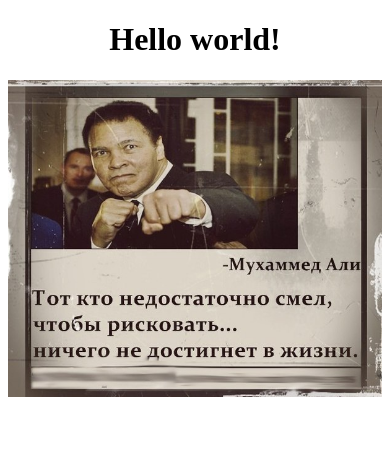
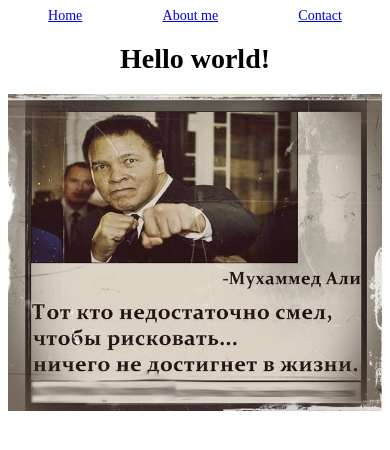
Before and after one commit to ershovro/sketches, a plain HTML site: page Responsive web design/index.html in a window 390 px wide. Drawn offline with Linux system fonts and the light colour scheme.

Commit message:
responsive typography

```diff
--- a/Responsive web design/index.html
+++ b/Responsive web design/index.html
@@ -6,6 +6,11 @@
       <link rel="stylesheet" href="style.css">
    </head>
    <body>
+      <nav class="navigation">
+         <a href="#">Home</a>
+         <a href="#">About me</a>
+         <a href="#">Contact</a>
+      </nav>
       <h1 class="caption">Hello world!</h1>
       <image class="image" src="1.jpg">
    </body>
--- a/Responsive web design/style.css
+++ b/Responsive web design/style.css
@@ -6,8 +6,27 @@ body {
    width: 70%;
 }
 
-@media (max-width: 798px) {
+.navigation {
+   justify-content: space-around;
+   display: flex;
+}
+
+@media (max-width: 768px) {
    .image {
       width: 100%;
    }
 }
+
+h1 {
+    font-size: 2rem;
+}
+
+nav {
+    font-size: 1rem;
+}
+
+@media (max-width: 768px) {
+    html {
+        font-size: 14px
+    }
+}
```
